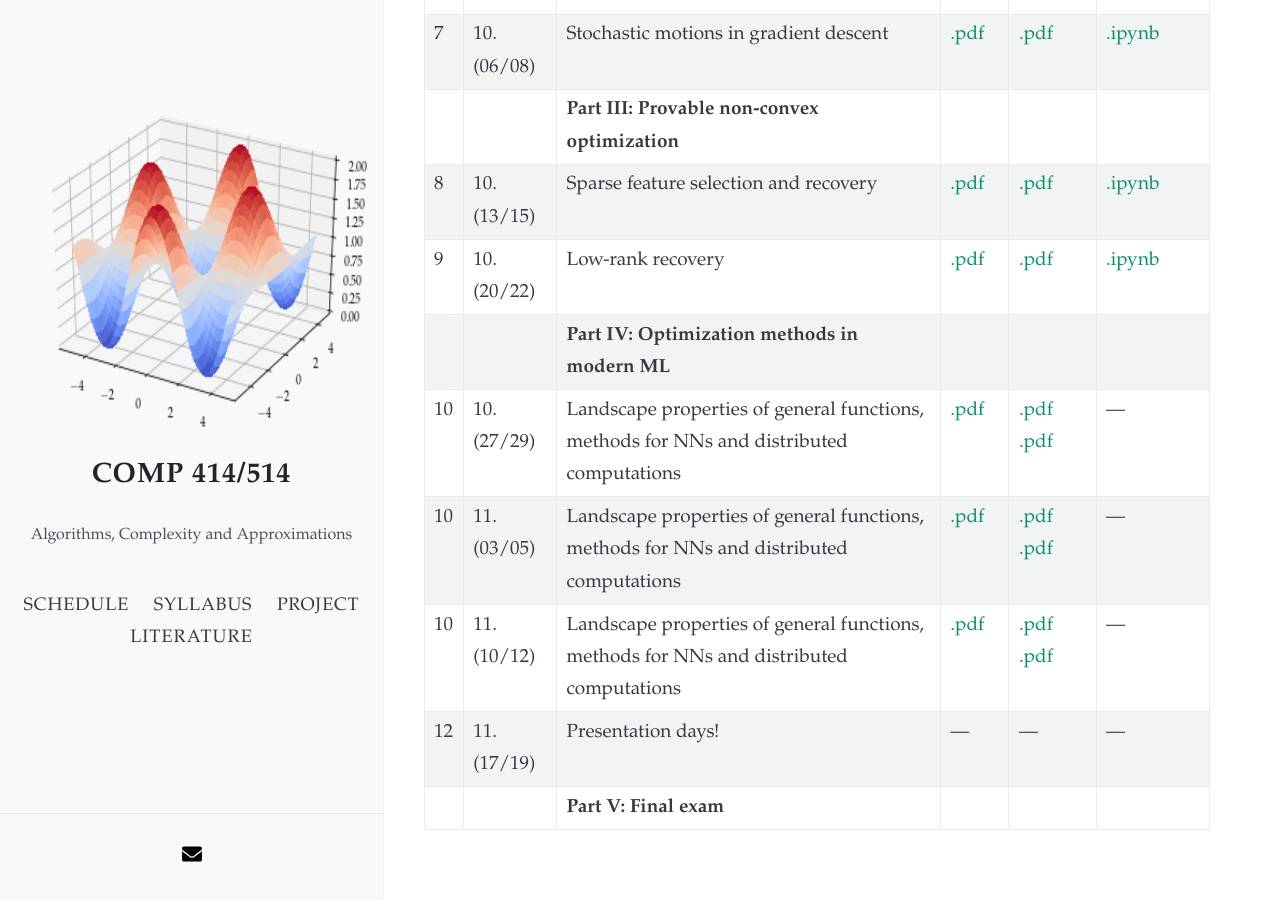
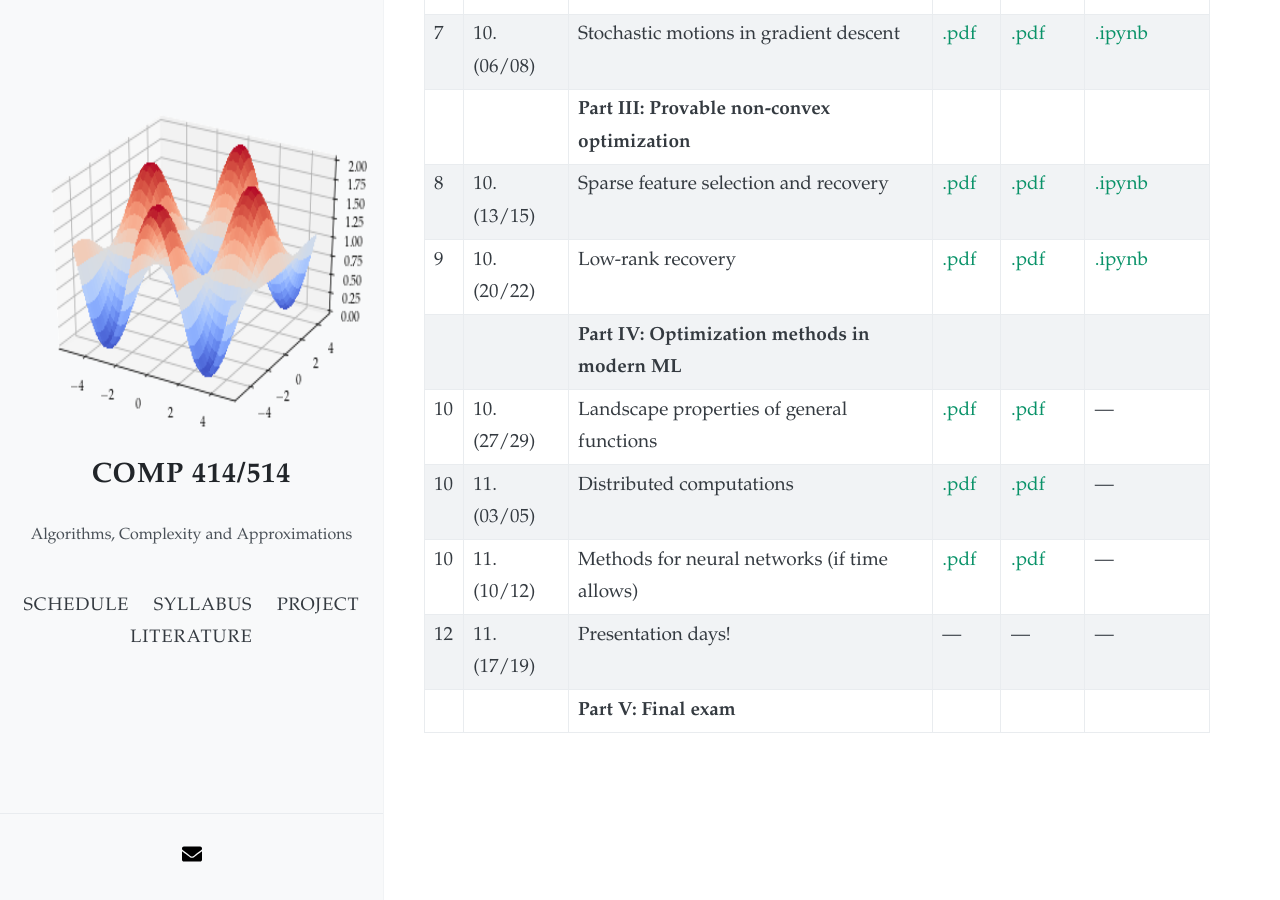
Before and after one commit to akyrillidis/comp414-514, a Jekyll site: the page built from schedule.md, in a window 1280 px wide and 900 px high, scrolled down 668 px. Built offline with Jekyll 4.4.1, drawn with Linux system fonts in a browser that asks for light colours; nearby versions of some CDN libraries.

Commit message:
Update schedule.md

```diff
--- a/schedule.md
+++ b/schedule.md
@@ -20,9 +20,9 @@ layout: default
 | 8 | 10.(13/15) | Sparse feature selection and recovery | [.pdf]()  | [.pdf]() | [.ipynb]() |
 | 9 | 10.(20/22) | Low-rank recovery | [.pdf]()  | [.pdf]() | [.ipynb]() |
 | | | **Part IV: Optimization methods in modern ML** | | | |
-| 10 | 10.(27/29) | Landscape properties of general functions, methods for NNs and distributed computations | [.pdf]()  | [.pdf]() [.pdf]() | --- |
-| 10 | 11.(03/05) | Landscape properties of general functions, methods for NNs and distributed computations | [.pdf]()  | [.pdf]() [.pdf]() | --- |
-| 10 | 11.(10/12) | Landscape properties of general functions, methods for NNs and distributed computations | [.pdf]()  | [.pdf]() [.pdf]() | --- |
+| 10 | 10.(27/29) | Landscape properties of general functions | [.pdf]()  | [.pdf]() | --- |
+| 10 | 11.(03/05) | Distributed computations | [.pdf]()  | [.pdf]() | --- |
+| 10 | 11.(10/12) | Methods for neural networks (if time allows) | [.pdf]()  | [.pdf]() | --- |
 | 12 | 11.(17/19) | Presentation days!  | ---  | ---  | --- |
 | | | **Part V: Final exam** | | | |
 
```
